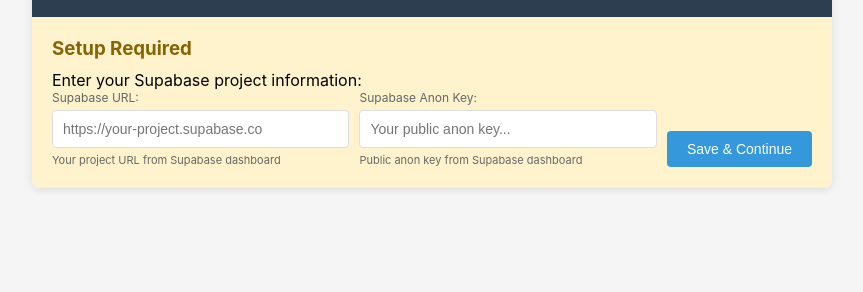
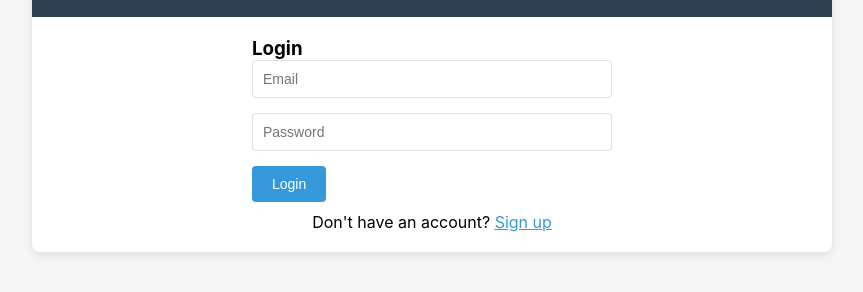
Before and after one commit to ricprd/lynx, a plain HTML site: page index.html in a window 1280 px wide. Shown: the part 102-394 px from the top of the page, without its empty margins (208-1071 px from the left). Drawn offline with nearby package versions, Linux system fonts and the light colour scheme.

Commit message:
Remove initial setup

```diff
--- a/index.html
+++ b/index.html
@@ -31,36 +31,6 @@
             color: white;
             padding: 20px;
             text-align: center;
-        }
-
-        .config {
-            padding: 20px;
-            background: #fff3cd;
-            border-bottom: 1px solid #eee;
-        }
-
-        .config h3 {
-            margin-bottom: 10px;
-            color: #856404;
-        }
-
-        .config-form {
-            display: flex;
-            gap: 10px;
-            align-items: end;
-            flex-wrap: wrap;
-        }
-
-        .config-group {
-            flex: 1;
-            min-width: 200px;
-        }
-
-        .config-group label {
-            display: block;
-            margin-bottom: 5px;
-            font-size: 12px;
-            color: #666;
         }
 
         .add-form {
@@ -328,27 +298,8 @@
             <p>Cat-like link saver</p>
         </div>
 
-        <!-- Configuration Section -->
-        <div class="config" id="configSection">
-            <h3>Setup Required</h3>
-            <p>Enter your Supabase project information:</p>
-            <div class="config-form">
-                <div class="config-group">
-                    <label for="supabaseUrl">Supabase URL:</label>
-                    <input type="text" id="supabaseUrl" placeholder="https://your-project.supabase.co">
-                    <div class="help">Your project URL from Supabase dashboard</div>
-                </div>
-                <div class="config-group">
-                    <label for="supabaseKey">Supabase Anon Key:</label>
-                    <input type="text" id="supabaseKey" placeholder="Your public anon key...">
-                    <div class="help">Public anon key from Supabase dashboard</div>
-                </div>
-                <button onclick="saveConfig()">Save & Continue</button>
-            </div>
-        </div>
-
         <!-- Authentication Section -->
-        <div id="authSection" style="display: none;">
+        <div id="authSection">
             <div class="auth-form">
                 <div id="loginForm">
                     <h3>Login</h3>
@@ -414,6 +365,10 @@
 
     <script src="https://cdn.jsdelivr.net/npm/@supabase/supabase-js@2"></script>
     <script>
+        // Replace with your actual Supabase credentials
+        const SUPABASE_URL = 'YOUR_SUPABASE_URL_HERE';
+        const SUPABASE_ANON_KEY = 'YOUR_SUPABASE_ANON_KEY_HERE';
+
         let currentTab = 'unread';
         let supabase = null;
         let currentUser = null;
@@ -421,31 +376,12 @@
 
         // Initialize on page load
         document.addEventListener('DOMContentLoaded', function() {
-            const savedConfig = JSON.parse(localStorage.getItem('supabaseConfig') || '{}');
-            if (savedConfig.url && savedConfig.key) {
-                document.getElementById('supabaseUrl').value = savedConfig.url;
-                document.getElementById('supabaseKey').value = savedConfig.key;
-                initializeSupabase(savedConfig.url, savedConfig.key);
-            }
+            initializeSupabase(SUPABASE_URL, SUPABASE_ANON_KEY);
         });
-
-        function saveConfig() {
-            const url = document.getElementById('supabaseUrl').value;
-            const key = document.getElementById('supabaseKey').value;
-
-            if (!url || !key) {
-                showMessage('Please enter both Supabase URL and API key', 'error');
-                return;
-            }
-
-            localStorage.setItem('supabaseConfig', JSON.stringify({ url, key }));
-            initializeSupabase(url, key);
-        }
 
         function initializeSupabase(url, key) {
             try {
                 supabase = window.supabase.createClient(url, key);
-                document.getElementById('configSection').style.display = 'none';
                 checkAuthState();
             } catch (error) {
                 showMessage('Invalid Supabase configuration: ' + error.message, 'error');
```
